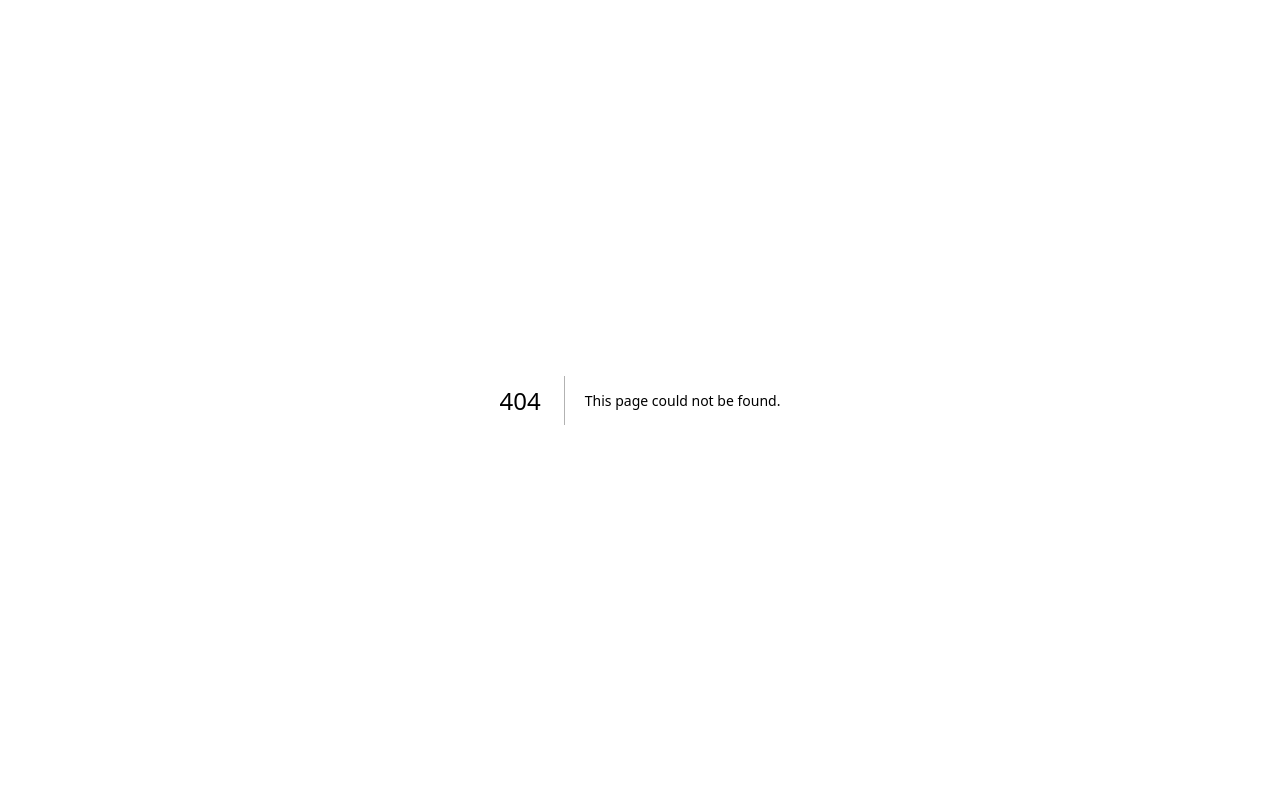
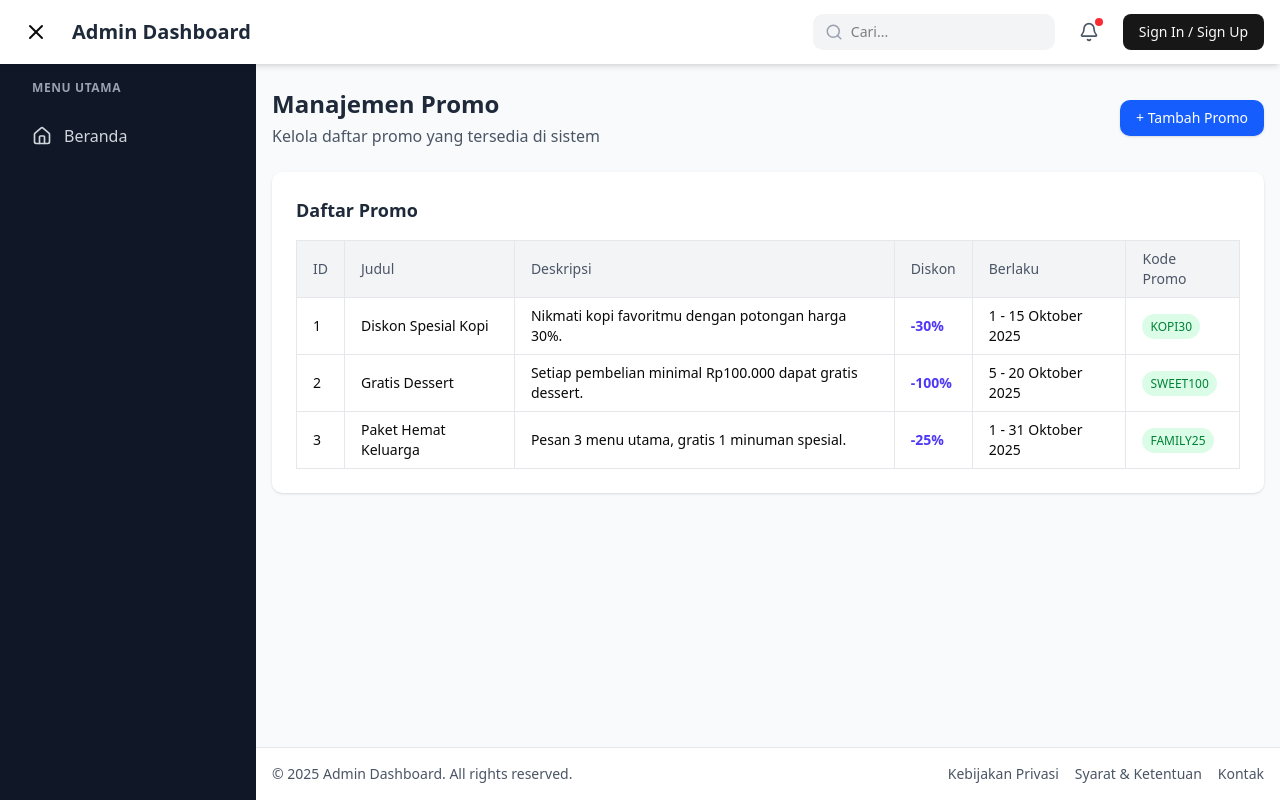
Before and after one commit to robilprogramer/smart-cafe-customer, a Next.js app: page /admin/promo in a window 1280 px wide. Before the commit this address had no page. Built offline with nearby package versions, Linux system fonts and the light colour scheme.

Commit message:
Feat : Menu Promo

```diff
--- a/src/app/(backoffice)/admin/laporan/page.tsx
+++ b/src/app/(backoffice)/admin/laporan/page.tsx
@@ -0,0 +1,84 @@
+"use client";
+
+import AdminLayout from "@/components/admin/AdminLayout";
+
+interface Laporan {
+  id: number;
+  tanggal: string;
+  totalTransaksi: number;
+  jumlahItem: number;
+}
+
+export default function LaporanPage() {
+  const laporanList: Laporan[] = [
+    { id: 1, tanggal: "2025-09-28", totalTransaksi: 250000, jumlahItem: 15 },
+    { id: 2, tanggal: "2025-09-29", totalTransaksi: 450000, jumlahItem: 27 },
+    { id: 3, tanggal: "2025-09-30", totalTransaksi: 320000, jumlahItem: 19 },
+    { id: 4, tanggal: "2025-10-01", totalTransaksi: 500000, jumlahItem: 34 },
+  ];
+
+  return (
+    <AdminLayout>
+      <div className="space-y-6">
+        {/* Page Title */}
+        <div className="flex items-center justify-between">
+          <div>
+            <h2 className="text-2xl font-bold text-gray-800">Laporan Penjualan</h2>
+            <p className="text-gray-600 mt-1">
+              Ringkasan transaksi harian Smart Cafe
+            </p>
+          </div>
+          <button className="bg-green-600 hover:bg-green-700 text-white text-sm font-medium px-4 py-2 rounded-lg shadow">
+            📊 Export Laporan
+          </button>
+        </div>
+
+        {/* Tabel Laporan */}
+        <div className="bg-white rounded-lg shadow p-6">
+          <h3 className="text-lg font-semibold text-gray-800 mb-4">
+            Daftar Laporan
+          </h3>
+
+          <div className="overflow-x-auto">
+            <table className="w-full border-collapse border border-gray-200">
+              <thead className="bg-gray-100">
+                <tr>
+                  <th className="border border-gray-200 px-4 py-2 text-left text-sm font-medium text-gray-600">
+                    ID
+                  </th>
+                  <th className="border border-gray-200 px-4 py-2 text-left text-sm font-medium text-gray-600">
+                    Tanggal
+                  </th>
+                  <th className="border border-gray-200 px-4 py-2 text-left text-sm font-medium text-gray-600">
+                    Jumlah Item
+                  </th>
+                  <th className="border border-gray-200 px-4 py-2 text-left text-sm font-medium text-gray-600">
+                    Total Transaksi
+                  </th>
+                </tr>
+              </thead>
+              <tbody>
+                {laporanList.map((laporan) => (
+                  <tr key={laporan.id} className="hover:bg-gray-50">
+                    <td className="border border-gray-200 px-4 py-2 text-sm">
+                      {laporan.id}
+                    </td>
+                    <td className="border border-gray-200 px-4 py-2 text-sm">
+                      {laporan.tanggal}
+                    </td>
+                    <td className="border border-gray-200 px-4 py-2 text-sm">
+                      {laporan.jumlahItem} item
+                    </td>
+                    <td className="border border-gray-200 px-4 py-2 text-sm font-semibold text-blue-700">
+                      Rp {laporan.totalTransaksi.toLocaleString("id-ID")}
+                    </td>
+                  </tr>
+                ))}
+              </tbody>
+            </table>
+          </div>
+        </div>
+      </div>
+    </AdminLayout>
+  );
+}
--- /dev/null
+++ b/src/app/(backoffice)/admin/promo/page.tsx
@@ -0,0 +1,122 @@
+"use client";
+
+import AdminLayout from "@/components/admin/AdminLayout";
+
+interface Promo {
+  id: number;
+  judul: string;
+  deskripsi: string;
+  diskon: number;
+  berlaku: string;
+  kode: string;
+}
+
+export default function PromoPage() {
+  const promoList: Promo[] = [
+    {
+      id: 1,
+      judul: "Diskon Spesial Kopi",
+      deskripsi: "Nikmati kopi favoritmu dengan potongan harga 30%.",
+      diskon: 30,
+      berlaku: "1 - 15 Oktober 2025",
+      kode: "KOPI30",
+    },
+    {
+      id: 2,
+      judul: "Gratis Dessert",
+      deskripsi: "Setiap pembelian minimal Rp100.000 dapat gratis dessert.",
+      diskon: 100,
+      berlaku: "5 - 20 Oktober 2025",
+      kode: "SWEET100",
+    },
+    {
+      id: 3,
+      judul: "Paket Hemat Keluarga",
+      deskripsi: "Pesan 3 menu utama, gratis 1 minuman spesial.",
+      diskon: 25,
+      berlaku: "1 - 31 Oktober 2025",
+      kode: "FAMILY25",
+    },
+  ];
+
+  return (
+    <AdminLayout>
+      <div className="space-y-6">
+        {/* Page Title */}
+        <div className="flex items-center justify-between">
+          <div>
+            <h2 className="text-2xl font-bold text-gray-800">
+              Manajemen Promo
+            </h2>
+            <p className="text-gray-600 mt-1">
+              Kelola daftar promo yang tersedia di sistem
+            </p>
+          </div>
+          <button className="bg-blue-600 hover:bg-blue-700 text-white text-sm font-medium px-4 py-2 rounded-lg shadow">
+            + Tambah Promo
+          </button>
+        </div>
+
+        {/* Tabel Promo */}
+        <div className="bg-white rounded-lg shadow p-6">
+          <h3 className="text-lg font-semibold text-gray-800 mb-4">
+            Daftar Promo
+          </h3>
+
+          <div className="overflow-x-auto">
+            <table className="w-full border-collapse border border-gray-200">
+              <thead className="bg-gray-100">
+                <tr>
+                  <th className="border border-gray-200 px-4 py-2 text-left text-sm font-medium text-gray-600">
+                    ID
+                  </th>
+                  <th className="border border-gray-200 px-4 py-2 text-left text-sm font-medium text-gray-600">
+                    Judul
+                  </th>
+                  <th className="border border-gray-200 px-4 py-2 text-left text-sm font-medium text-gray-600">
+                    Deskripsi
+                  </th>
+                  <th className="border border-gray-200 px-4 py-2 text-left text-sm font-medium text-gray-600">
+                    Diskon
+                  </th>
+                  <th className="border border-gray-200 px-4 py-2 text-left text-sm font-medium text-gray-600">
+                    Berlaku
+                  </th>
+                  <th className="border border-gray-200 px-4 py-2 text-left text-sm font-medium text-gray-600">
+                    Kode Promo
+                  </th>
+                </tr>
+              </thead>
+              <tbody>
+                {promoList.map((promo) => (
+                  <tr key={promo.id} className="hover:bg-gray-50">
+                    <td className="border border-gray-200 px-4 py-2 text-sm">
+                      {promo.id}
+                    </td>
+                    <td className="border border-gray-200 px-4 py-2 text-sm">
+                      {promo.judul}
+                    </td>
+                    <td className="border border-gray-200 px-4 py-2 text-sm">
+                      {promo.deskripsi}
+                    </td>
+                    <td className="border border-gray-200 px-4 py-2 text-sm font-semibold text-indigo-600">
+                      -{promo.diskon}%
+                    </td>
+                    <td className="border border-gray-200 px-4 py-2 text-sm">
+                      {promo.berlaku}
+                    </td>
+                    <td className="border border-gray-200 px-4 py-2 text-sm">
+                      <span className="bg-green-100 text-green-700 px-2 py-1 rounded-full text-xs font-medium">
+                        {promo.kode}
+                      </span>
+                    </td>
+                  </tr>
+                ))}
+              </tbody>
+            </table>
+          </div>
+        </div>
+      </div>
+    </AdminLayout>
+  );
+}
--- a/src/components/admin/Sidebar.tsx
+++ b/src/components/admin/Sidebar.tsx
@@ -63,6 +63,7 @@ export default function Sidebar({ isOpen, onClose }: SidebarProps) {
     { icon: Package, label: 'Produk', href: '/admin/products' },
     { icon: BarChart3, label: 'Laporan', href: '/admin/laporan' },
     { icon: Mail, label: 'Pesan', href: '/admin/pesan' },
+    { icon: Package, label: 'Promo', href: '/admin/promo' },
     { icon: Settings, label: 'Pengaturan', href: '/admin/settings' },
   ];
 
```
Also changed, not shown: package.json (+7 -0 lines), 1 other file (tests, documents, lock files or other folders).
